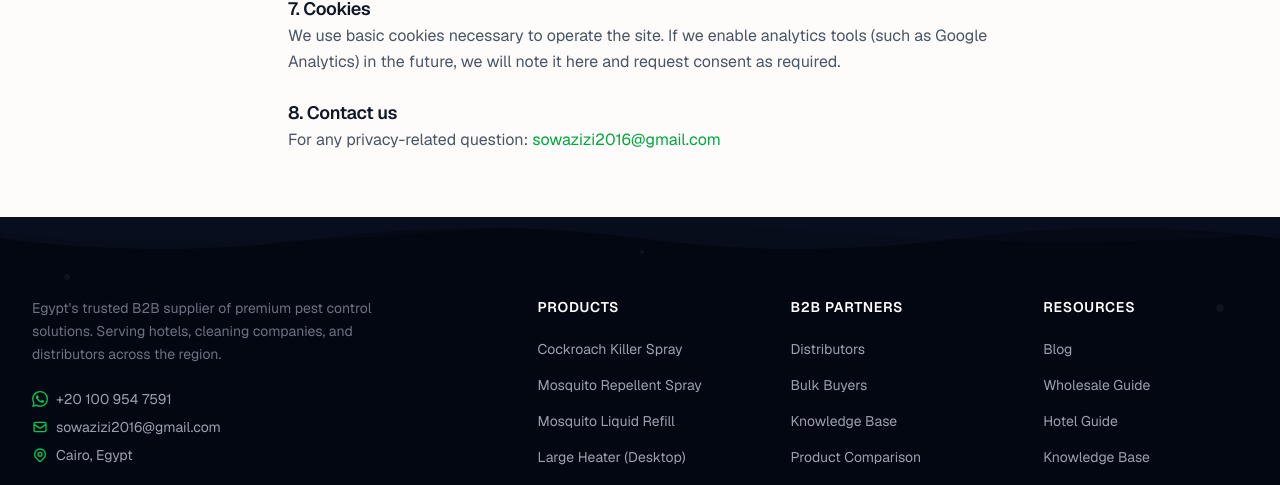
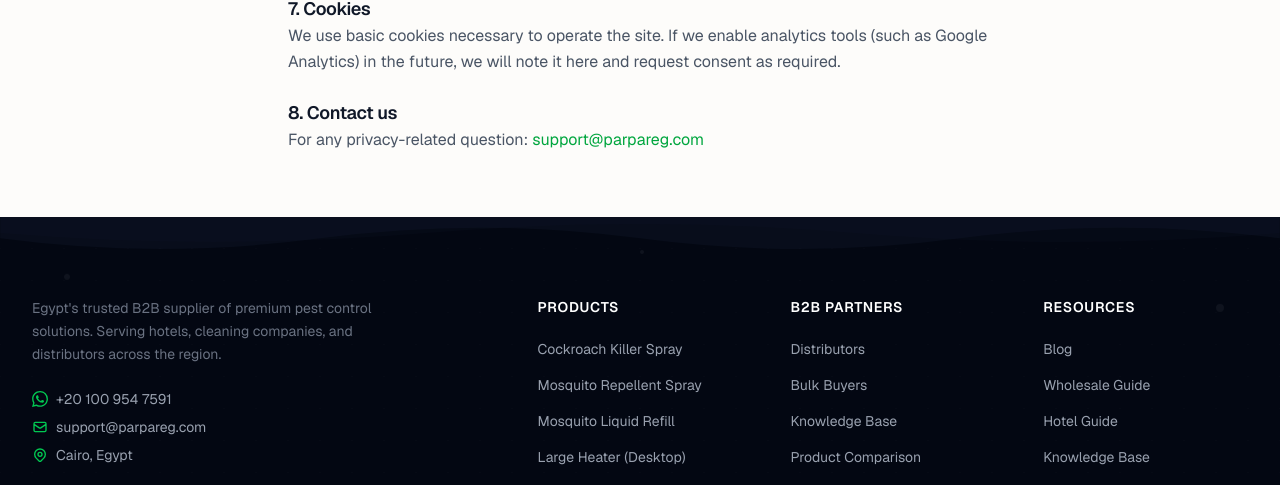
Before and after one commit to parparcn-svg/parpar-b2b, a Next.js app: page /en/privacy in a window 1280 px wide. Shown: the part 1095-1580 px from the top of the page. Built offline with nearby package versions, Linux system fonts and the light colour scheme; no server answers.

Commit message:
chore: unify business email to support@parpareg.com (contact, footer, inquiry receiver, policies, docs)

```diff
--- a/src/app/[lang]/contact/ContactContent.tsx
+++ b/src/app/[lang]/contact/ContactContent.tsx
@@ -36,7 +36,7 @@ export default function ContactContent() {
                 </div>
                 <div>
                   <div className="font-medium text-gray-900">{t("contact.email")}</div>
-                  <div className="text-gray-500 text-sm">sowazizi2016@gmail.com</div>
+                  <div className="text-gray-500 text-sm">support@parpareg.com</div>
                 </div>
               </div>
               <div className="flex items-start gap-3">
--- a/src/app/[lang]/privacy/page.tsx
+++ b/src/app/[lang]/privacy/page.tsx
@@ -72,7 +72,7 @@ export default async function PrivacyPage({ params }: { params: Promise<{ lang:
             </section>
             <section>
               <h2 className="text-lg font-semibold text-gray-900">8. الاتصال بنا</h2>
-              <p>لأي استفسار متعلق بالخصوصية: <a href="mailto:sowazizi2016@gmail.com" className="text-green-600 hover:underline">sowazizi2016@gmail.com</a></p>
+              <p>لأي استفسار متعلق بالخصوصية: <a href="mailto:support@parpareg.com" className="text-green-600 hover:underline">support@parpareg.com</a></p>
             </section>
           </>
         ) : (
@@ -122,7 +122,7 @@ export default async function PrivacyPage({ params }: { params: Promise<{ lang:
             </section>
             <section>
               <h2 className="text-lg font-semibold text-gray-900">8. Contact us</h2>
-              <p>For any privacy-related question: <a href="mailto:sowazizi2016@gmail.com" className="text-green-600 hover:underline">sowazizi2016@gmail.com</a></p>
+              <p>For any privacy-related question: <a href="mailto:support@parpareg.com" className="text-green-600 hover:underline">support@parpareg.com</a></p>
             </section>
           </>
         )}
--- a/src/app/[lang]/terms/page.tsx
+++ b/src/app/[lang]/terms/page.tsx
@@ -57,7 +57,7 @@ export default async function TermsPage({ params }: { params: Promise<{ lang: st
             </section>
             <section>
               <h2 className="text-lg font-semibold text-gray-900">8. الاتصال بنا</h2>
-              <p>لأي سؤال حول هذه الشروط: <a href="mailto:sowazizi2016@gmail.com" className="text-green-600 hover:underline">sowazizi2016@gmail.com</a></p>
+              <p>لأي سؤال حول هذه الشروط: <a href="mailto:support@parpareg.com" className="text-green-600 hover:underline">support@parpareg.com</a></p>
             </section>
           </>
         ) : (
@@ -92,7 +92,7 @@ export default async function TermsPage({ params }: { params: Promise<{ lang: st
             </section>
             <section>
               <h2 className="text-lg font-semibold text-gray-900">8. Contact us</h2>
-              <p>For any question about these terms: <a href="mailto:sowazizi2016@gmail.com" className="text-green-600 hover:underline">sowazizi2016@gmail.com</a></p>
+              <p>For any question about these terms: <a href="mailto:support@parpareg.com" className="text-green-600 hover:underline">support@parpareg.com</a></p>
             </section>
           </>
         )}
--- a/src/components/Footer.tsx
+++ b/src/components/Footer.tsx
@@ -67,7 +67,7 @@ export default function Footer() {
                 <svg className="w-4 h-4 text-green-500 shrink-0" fill="none" stroke="currentColor" viewBox="0 0 24 24">
                   <path strokeLinecap="round" strokeLinejoin="round" strokeWidth={2} d="M3 8l7.89 5.26a2 2 0 002.22 0L21 8M5 19h14a2 2 0 002-2V7a2 2 0 00-2-2H5a2 2 0 00-2 2v10a2 2 0 002 2z" />
                 </svg>
-                <span className="text-gray-400">sowazizi2016@gmail.com</span>
+                <span className="text-gray-400">support@parpareg.com</span>
               </div>
               <div className="flex items-center gap-2">
                 <svg className="w-4 h-4 text-green-500 shrink-0" fill="none" stroke="currentColor" viewBox="0 0 24 24">
--- a/src/lib/email.ts
+++ b/src/lib/email.ts
@@ -59,7 +59,7 @@ function buildEmailHtml(data: InquiryEmailData): string {
 }
 
 export async function sendInquiryEmail(data: InquiryEmailData) {
-  const to = process.env.NOTIFICATION_EMAIL || "sowazizi2016@gmail.com";
+  const to = process.env.NOTIFICATION_EMAIL || "support@parpareg.com";
 
   const result = await resend.emails.send({
     from: "onboarding@resend.dev",
```
Also changed, not shown: public/llms.txt, 2 other files (tests, documents, lock files or other folders).
